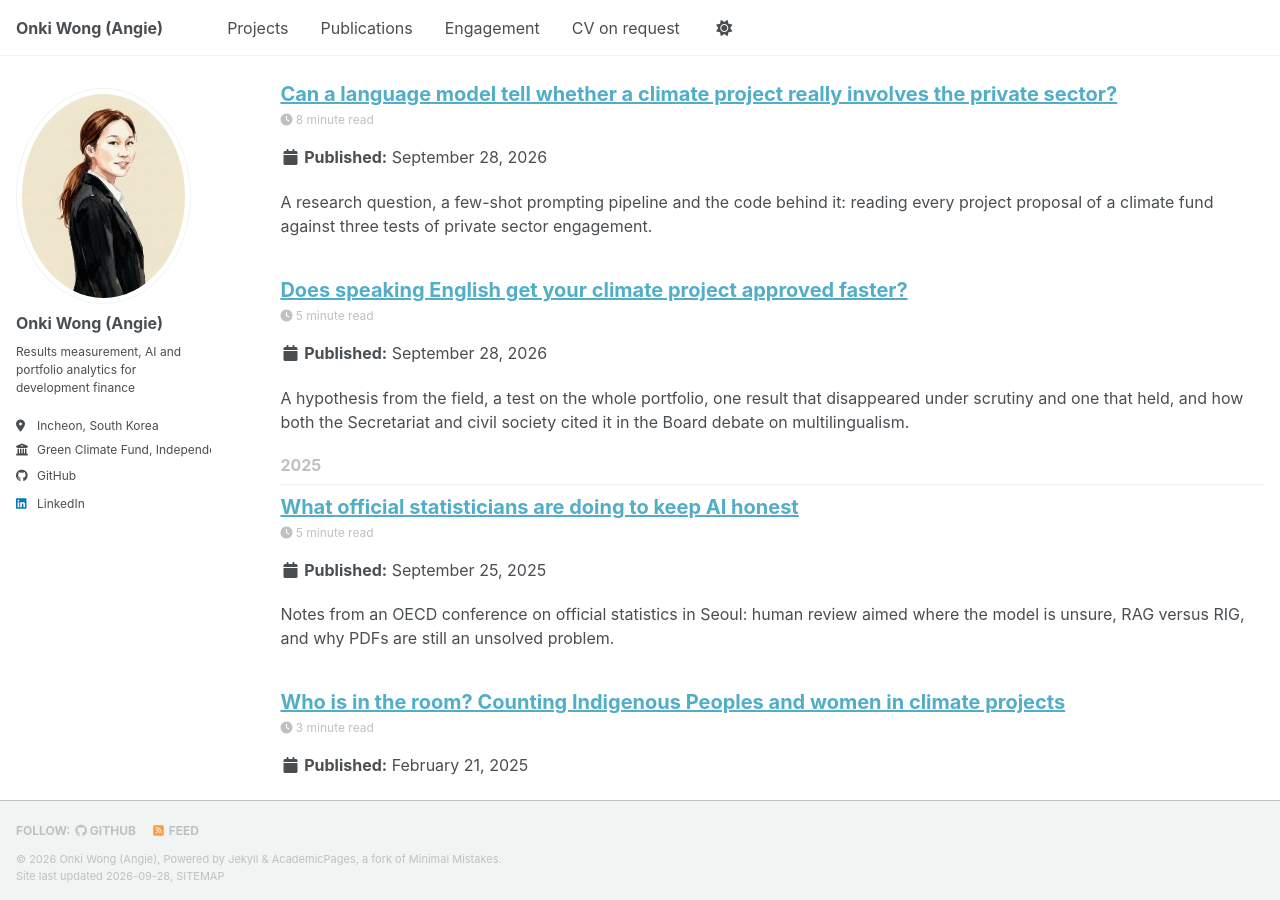
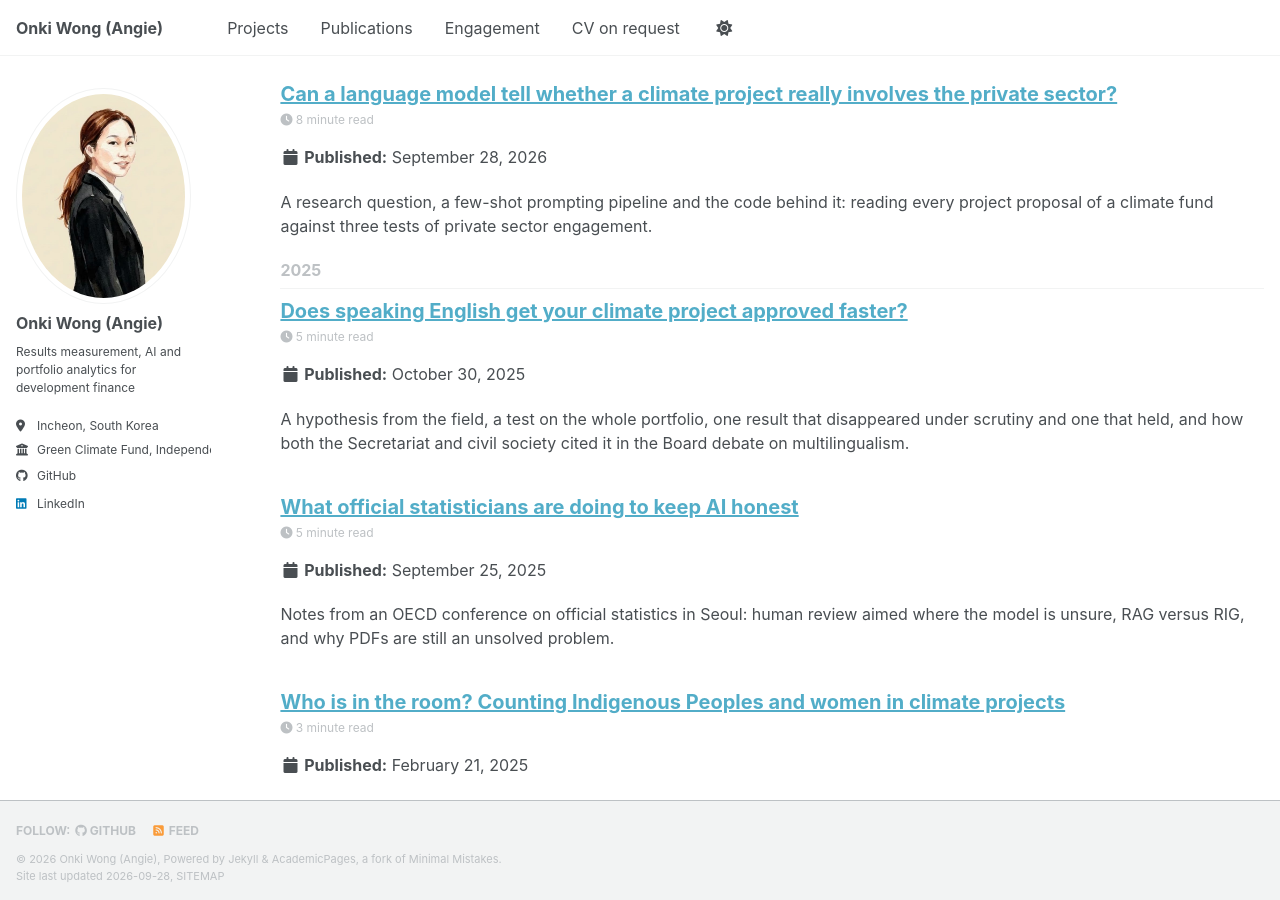
Before and after one commit to owangie/owangie.github.io, a Jekyll site: the page built from _pages/year-archive.html, in a window 1280 px wide and 900 px high, scrolled down 679 px. Built offline with Jekyll 4.4.1, drawn with Linux system fonts in a browser that asks for light colours; a style sheet for code colours, icons or effects is not loaded.

Commit message:
Date language post to B.43 (30 Oct 2025)

```diff
--- a/_posts/2026-09-28-language-and-approval-times.md
+++ b/_posts/2025-10-30-language-and-approval-times.md
@@ -1,7 +1,7 @@
 ---
 layout: note
 title: "Does speaking English get your climate project approved faster?"
-date: 2026-09-28
+date: 2025-10-30
 permalink: /writing/language-and-approval-times/
 excerpt: "A hypothesis from the field, a test on the whole portfolio, one result that disappeared under scrutiny and one that held, and how both the Secretariat and civil society cited it in the Board debate on multilingualism."
 ---
```
